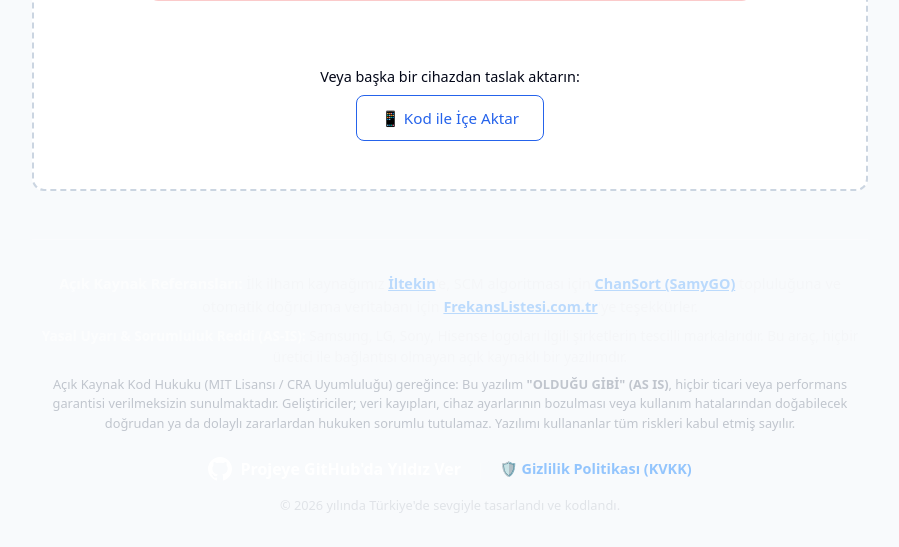
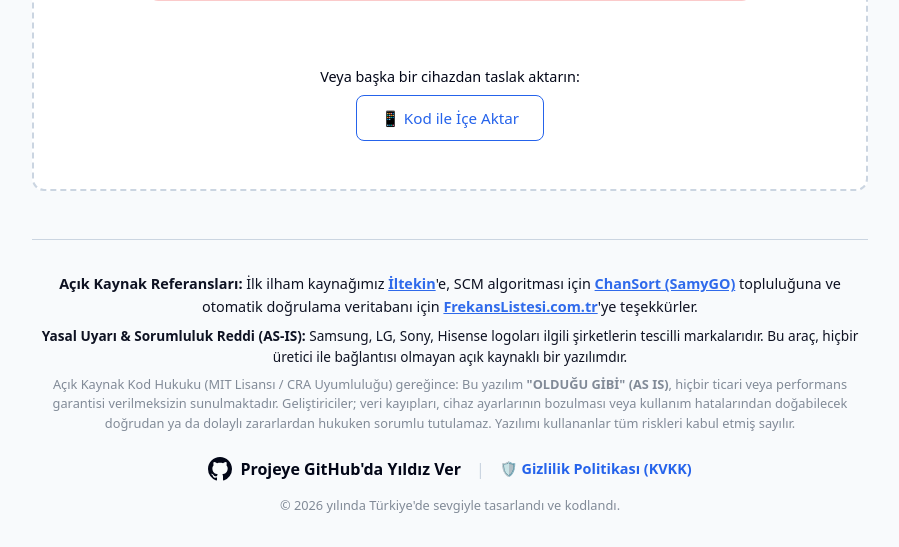
Before and after one commit to tarihcituranx/TVChanneleditor, a Flask app: page / in a window 1280 px wide. Shown: the part 773-1320 px from the top of the page, without its empty margins (190-1089 px from the left). Run offline with Flask 3, Linux system fonts and the light colour scheme; some libraries are stand-ins or nearby versions.

Commit message:
style: Aydınlık temada (light mode) görünmez olan alt bilgi (footer) metinlerinin renkleri dinamik CSS değişkenleriyle (text-primary/secondary) düzeltildi

```diff
--- a/templates/base.html
+++ b/templates/base.html
@@ -38,33 +38,33 @@
             {% block content %}{% endblock %}
         </main>
 
-        <footer style="text-align: center; margin-top: 3rem; padding-top: 2rem; border-top: 1px solid rgba(255,255,255,0.2);">
-            <p style="font-size: 0.9rem; color: #f3f4f6; margin-bottom: 8px; line-height: 1.6;">
-                <strong style="color: #ffffff;">Açık Kaynak Referansları:</strong>
-                İlk ilham kaynağımız <a href="https://github.com/iltekin/scm-editor" target="_blank" style="color:#93c5fd; text-decoration:underline; font-weight: 600;">İltekin</a>'e,
-                SCM algoritması için <a href="https://github.com/PredatH0r/ChanSort" target="_blank" style="color:#93c5fd; text-decoration:underline; font-weight: 600;">ChanSort (SamyGO)</a> topluluğuna ve
-                otomatik doğrulama veritabanı için <a href="https://frekanslistesi.com.tr/" target="_blank" style="color:#93c5fd; text-decoration:underline; font-weight: 600;">FrekansListesi.com.tr</a>'ye teşekkürler.
+        <footer style="text-align: center; margin-top: 3rem; padding-top: 2rem; border-top: 1px solid var(--border-color);">
+            <p style="font-size: 0.9rem; color: var(--text-primary); margin-bottom: 8px; line-height: 1.6; opacity: 0.95;">
+                <strong>Açık Kaynak Referansları:</strong>
+                İlk ilham kaynağımız <a href="https://github.com/iltekin/scm-editor" target="_blank" style="color:var(--accent); text-decoration:underline; font-weight: 600;">İltekin</a>'e,
+                SCM algoritması için <a href="https://github.com/PredatH0r/ChanSort" target="_blank" style="color:var(--accent); text-decoration:underline; font-weight: 600;">ChanSort (SamyGO)</a> topluluğuna ve
+                otomatik doğrulama veritabanı için <a href="https://frekanslistesi.com.tr/" target="_blank" style="color:var(--accent); text-decoration:underline; font-weight: 600;">FrekansListesi.com.tr</a>'ye teşekkürler.
             </p>
-            <p style="font-size: 0.85rem; color: #f3f4f6; margin-bottom: 0.5rem;">
-                <strong style="color: #ffffff;">Yasal Uyarı & Sorumluluk Reddi (AS-IS):</strong> Samsung, LG, Sony, Hisense logoları ilgili şirketlerin tescilli markalarıdır. Bu araç, hiçbir üretici ile bağlantısı olmayan açık kaynaklı bir yazılımdır.
+            <p style="font-size: 0.85rem; color: var(--text-primary); margin-bottom: 0.5rem; opacity: 0.95;">
+                <strong>Yasal Uyarı & Sorumluluk Reddi (AS-IS):</strong> Samsung, LG, Sony, Hisense logoları ilgili şirketlerin tescilli markalarıdır. Bu araç, hiçbir üretici ile bağlantısı olmayan açık kaynaklı bir yazılımdır.
             </p>
-            <p style="font-size: 0.8rem; color: #9ca3af; margin-bottom: 1.5rem; max-width: 800px; margin-left: auto; margin-right: auto; line-height: 1.5;">
+            <p style="font-size: 0.8rem; color: var(--text-secondary); margin-bottom: 1.5rem; max-width: 800px; margin-left: auto; margin-right: auto; line-height: 1.5;">
                 Açık Kaynak Kod Hukuku (MIT Lisansı / CRA Uyumluluğu) gereğince: Bu yazılım <strong>"OLDUĞU GİBİ" (AS IS)</strong>, hiçbir ticari veya performans garantisi verilmeksizin sunulmaktadır. Geliştiriciler; veri kayıpları, cihaz ayarlarının bozulması veya kullanım hatalarından doğabilecek doğrudan ya da dolaylı zararlardan hukuken sorumlu tutulamaz. Yazılımı kullananlar tüm riskleri kabul etmiş sayılır.
             </p>
 
             <div style="margin-top: 1.5rem; display: flex; justify-content: center; align-items: center; gap: 15px;">
-                <a href="https://github.com/tarihcituranx/TVChanneleditor" target="_blank" style="color: white; text-decoration: none; display: flex; align-items: center; gap: 8px; font-weight: 600; transition: color 0.2s;" onmouseover="this.style.color='#60a5fa'" onmouseout="this.style.color='white'">
+                <a href="https://github.com/tarihcituranx/TVChanneleditor" target="_blank" style="color: var(--text-primary); text-decoration: none; display: flex; align-items: center; gap: 8px; font-weight: 600; transition: opacity 0.2s;" onmouseover="this.style.opacity='0.8'" onmouseout="this.style.opacity='1'">
                     <svg height="24" viewBox="0 0 16 16" width="24" fill="currentColor">
                         <path d="M8 0c4.42 0 8 3.58 8 8a8.013 8.013 0 0 1-5.45 7.59c-.4.08-.55-.17-.55-.38 0-.27.01-1.13.01-2.2 0-.75-.25-1.23-.54-1.48 1.78-.2 3.65-.88 3.65-3.95 0-.88-.31-1.59-.82-2.15.08-.2.36-1.02-.08-2.12 0 0-.67-.22-2.2.82-.64-.18-1.32-.27-2-.27-.68 0-1.36.09-2 .27-1.53-1.03-2.2-.82-2.2-.82-.44 1.1-.16 1.92-.08 2.12-.51.56-.82 1.28-.82 2.15 0 3.06 1.86 3.75 3.64 3.95-.23.2-.44.55-.51 1.07-.46.21-1.61.55-2.33-.66-.15-.24-.6-.83-1.23-.82-.67.01-.27.38.01.53.34.19.73.9.82 1.13.16.45.68 1.31 2.69.94 0 .67.01 1.3.01 1.49 0 .21-.15.45-.55.38A7.995 7.995 0 0 1 0 8c0-4.42 3.58-8 8-8Z"></path>
                     </svg>
                     Projeye GitHub'da Yıldız Ver
                 </a>
-                <span style="color: rgba(255,255,255,0.2);">|</span>
-                <a href="/privacy" style="color: #93c5fd; text-decoration: none; font-weight: 600; font-size: 0.9rem; transition: color 0.2s;" onmouseover="this.style.color='#60a5fa'" onmouseout="this.style.color='#93c5fd'">
+                <span style="color: var(--border-color);">|</span>
+                <a href="/privacy" style="color: var(--accent); text-decoration: none; font-weight: 600; font-size: 0.9rem; transition: opacity 0.2s;" onmouseover="this.style.opacity='0.8'" onmouseout="this.style.opacity='1'">
                     🛡️ Gizlilik Politikası (KVKK)
                 </a>
             </div>
-            <p style="font-size: 0.8rem; color: #d1d5db; margin-top: 15px;">
+            <p style="font-size: 0.8rem; color: var(--text-secondary); margin-top: 15px;">
                 &copy; 2026 yılında Türkiye'de sevgiyle tasarlandı ve kodlandı.
             </p>
         </footer>
```
Also changed, not shown: templates/base_en.html (+18 -11 lines).
